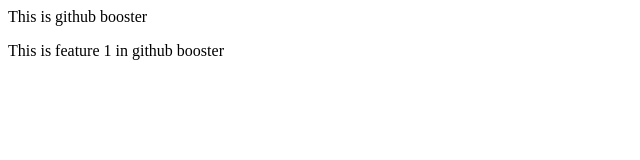
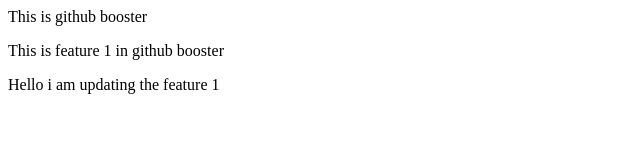
Before and after one commit to Anasch113/git-github-booster, a plain HTML site: page index.html in a window 1280 px wide. Shown: the whole page, without its empty margins (0-640 px from the left). Drawn offline with Linux system fonts and the light colour scheme.

Commit message:
updating feature 1

```diff
--- a/index.html
+++ b/index.html
@@ -1,2 +1,3 @@
 <p>This is github booster</p>
 <p>This is feature 1 in github booster</p>
+<p>Hello i am updating the feature 1</p>
```
